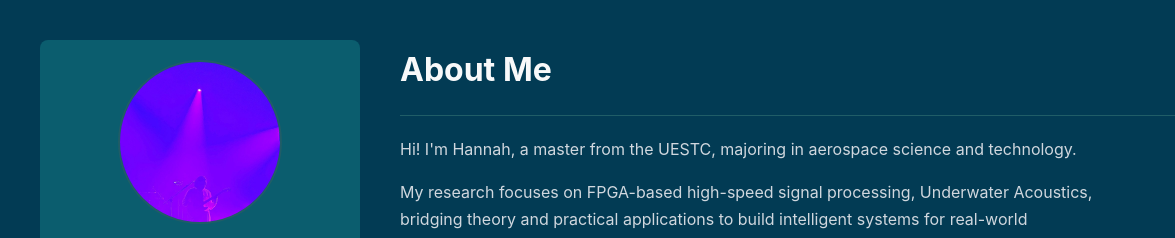
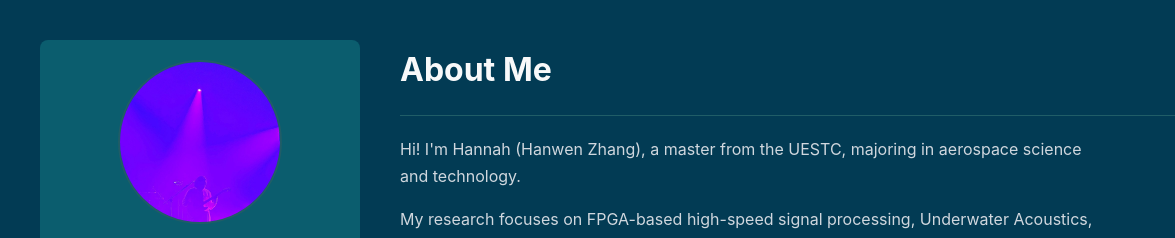
Before and after one commit to WangBaren02/WangBaren02.GitHub.io, a plain HTML site: page index.html in a window 1280 px wide. Shown: the top 238 px of the page, 0-1175 px from the left. Drawn offline with Linux system fonts and the light colour scheme.

Commit message:
Update index.html

```diff
--- a/index.html
+++ b/index.html
@@ -174,7 +174,7 @@
                     <img src="figure/WangBaren.jpg" alt="Logo" style="height:60px;">
                 </div>
 
-                <p>Hi! I'm Hannah, a master from the UESTC, majoring in aerospace science and technology.</p>
+                <p>Hi! I'm Hannah (Hanwen Zhang), a master from the UESTC, majoring in aerospace science and technology.</p>
                 <p>My research focuses on FPGA-based high-speed signal processing, Underwater Acoustics, bridging theory and practical applications to build intelligent systems for real-world challenges.</p>
                 <p>Currently, I am a member of the <a href="https://www.iaa.uestc.edu.cn/info/1049/5907.htm" target="_blank">New Concept Aircraft Intelligent Manufacturing Center in UESTC</a>. My supervisor is Professor <a href="https://www.iaa.uestc.edu.cn/info/1089/4755.htm" target="_blank">Min Chen</a>.</p>
                 <p>Undergraduate in Laboratory 207B, School of Electrical and Information Engineering, UJS.</p>
```
